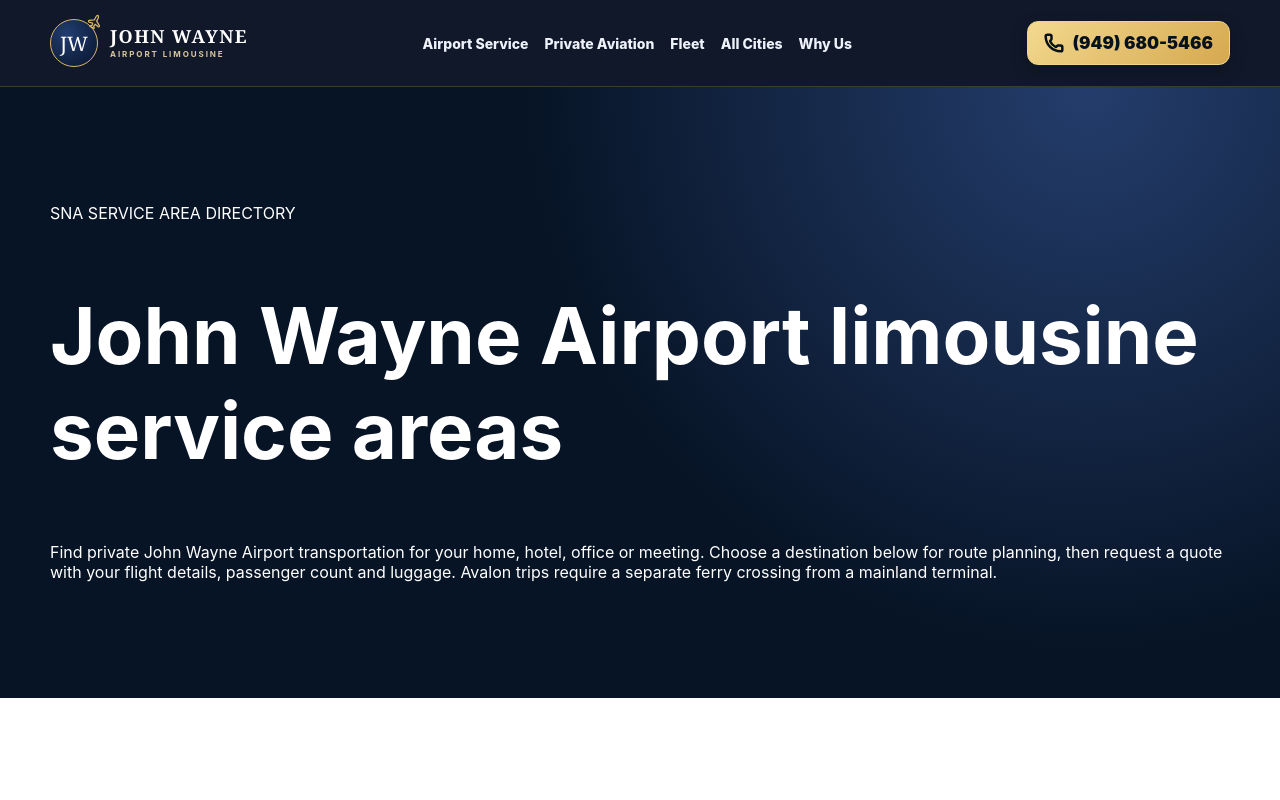
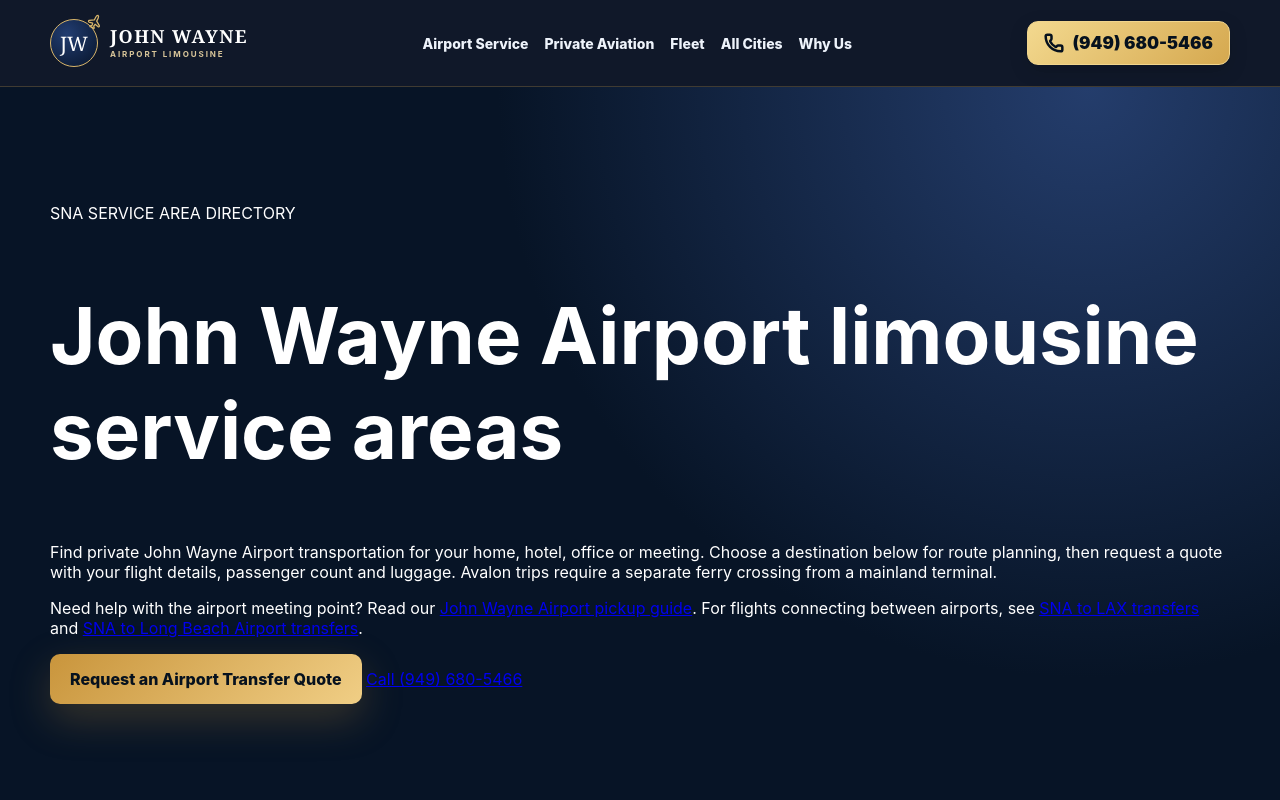
Before and after one commit to shnaami/john-wayne-airport-limousine, a Next.js app: page /service-areas in a window 1280 px wide. Shown: the top 800 px of the page. Built offline with nearby package versions, Linux system fonts and the light colour scheme; no server answers.

Commit message:
SEO: link SNA pickup and transfer guides from city directory and add reservation CTA

```diff
--- a/app/service-areas/page.tsx
+++ b/app/service-areas/page.tsx
@@ -1,7 +1,7 @@
 import type { Metadata } from "next";
 import Link from "next/link";
 import { ArrowRight, Phone, Plane } from "lucide-react";
-import { PHONE_DISPLAY, PHONE_HREF, ROUTES } from "../site-data";
+import { BOOKING_URL, PHONE_DISPLAY, PHONE_HREF, ROUTES } from "../site-data";
 import MobileMenu from "../mobile-menu";
 
 export const metadata: Metadata = {
@@ -19,7 +19,7 @@
   return <>
     <header className="topbar"><div className="shell nav"><Brand/><nav><Link href="/">Airport Service</Link><Link href="/private-aviation">Private Aviation</Link><Link href="/fleet">Fleet</Link><Link href="/service-areas">All Cities</Link><Link href="/#why">Why Us</Link></nav><div className="headerActions"><MobileMenu/><a className="phone" href={PHONE_HREF}><Phone size={18}/>{PHONE_DISPLAY}</a></div></div></header>
     <main>
-      <section className="routeHero"><div className="shell"><p className="kicker">SNA SERVICE AREA DIRECTORY</p><h1>John Wayne Airport limousine service areas</h1><p className="lead">Find private John Wayne Airport transportation for your home, hotel, office or meeting. Choose a destination below for route planning, then request a quote with your flight details, passenger count and luggage. Avalon trips require a separate ferry crossing from a mainland terminal.</p></div></section>
+      <section className="routeHero"><div className="shell"><p className="kicker">SNA SERVICE AREA DIRECTORY</p><h1>John Wayne Airport limousine service areas</h1><p className="lead">Find private John Wayne Airport transportation for your home, hotel, office or meeting. Choose a destination below for route planning, then request a quote with your flight details, passenger count and luggage. Avalon trips require a separate ferry crossing from a mainland terminal.</p><p>Need help with the airport meeting point? Read our <Link href="/sna-airport-pickup">John Wayne Airport pickup guide</Link>. For flights connecting between airports, see <Link href="/airport-transfers/sna-to-lax">SNA to LAX transfers</Link> and <Link href="/airport-transfers/sna-to-long-beach-airport">SNA to Long Beach Airport transfers</Link>.</p><p><a className="btn primary" href={BOOKING_URL} target="_blank" rel="noreferrer">Request an Airport Transfer Quote</a> <a href={PHONE_HREF}>Call {PHONE_DISPLAY}</a></p></div></section>
       <section className="directory shell">
         <div className="directoryGroup"><p className="eyebrow">Orange County</p><h2>Cities we serve in Orange County</h2><div className="cityGrid">{orange.map(r=><Link key={r.slug} href={`/routes/${r.slug}`}>{r.city}<ArrowRight size={14}/></Link>)}</div></div>
         <div className="directoryGroup"><p className="eyebrow">Los Angeles County</p><h2>Cities we serve in Los Angeles County</h2><div className="cityGrid">{la.map(r=><Link key={r.slug} href={`/routes/${r.slug}`}>{r.city}<ArrowRight size={14}/></Link>)}</div></div>
```
